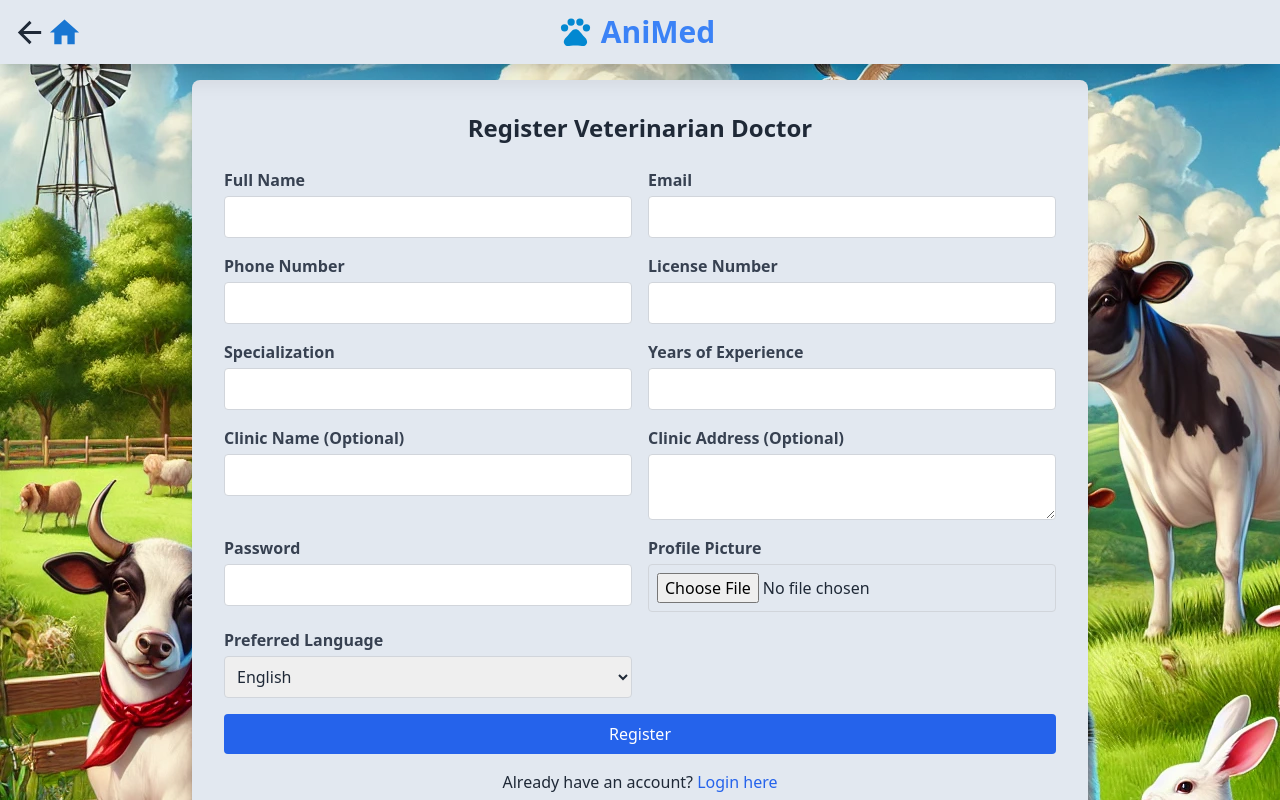
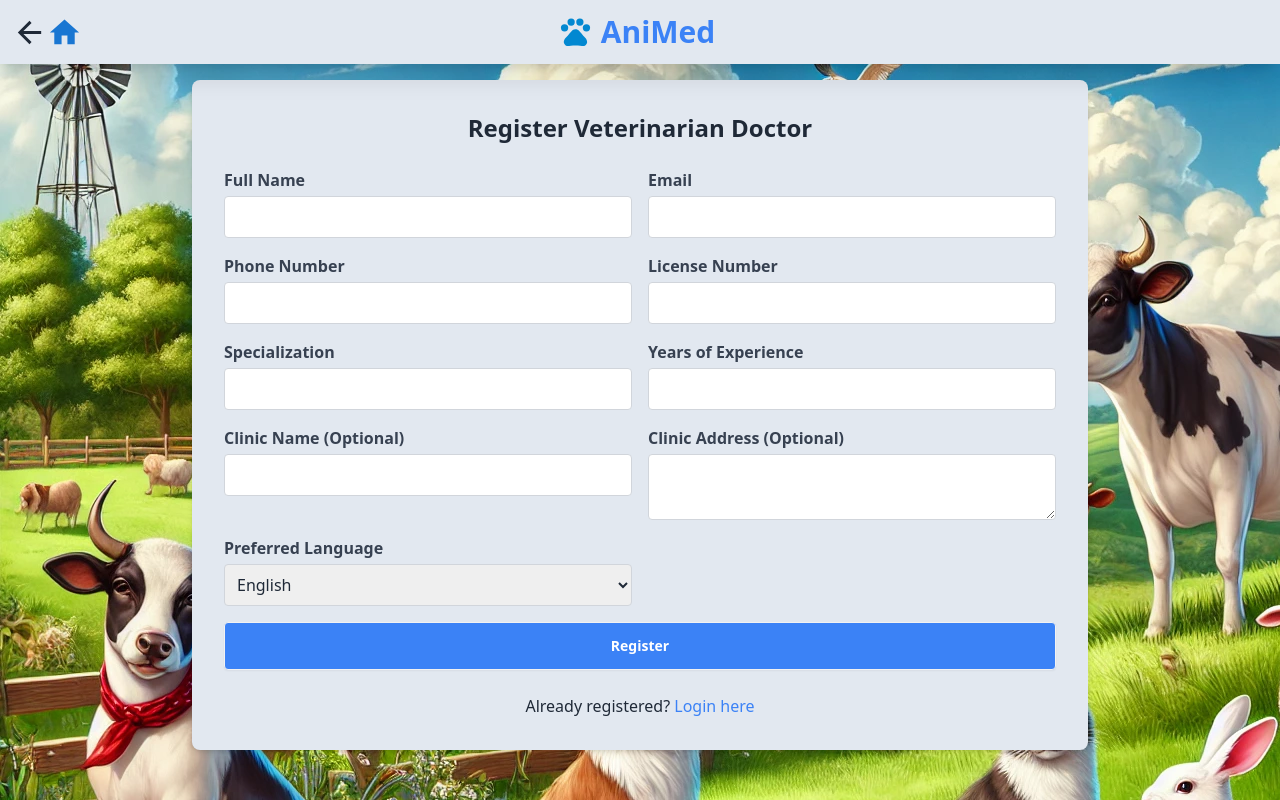
Before and after one commit to Gowtham-G29/AniMed-Frontend, a React (Vite) app in the folder Cattles and Pets Disease Diagnosis System/: page /vetDoctorDetailsRegister in a window 1280 px wide. Shown: the top 800 px of the page. Built offline with nearby package versions, Linux system fonts and the light colour scheme.

Commit message:
Create: doctor and user register page and success message page

```diff
--- a/Cattles and Pets Disease Diagnosis System/src/pages/DoctorDetailsRegister.jsx
+++ b/Cattles and Pets Disease Diagnosis System/src/pages/DoctorDetailsRegister.jsx
@@ -1,10 +1,13 @@
 import { useState } from "react";
-import { Link } from "react-router-dom";
+import { Link, useNavigate } from "react-router-dom";
 import Footer from "../components/Footer";
 import NavBar2 from "../components/NavBar2";
 import Home from "../assets/Home.webp";
+import { vetDoctorDetailsRegister } from "../services/api";
 
 function VetDoctorDetailsRegister() {
+  const navigate = useNavigate();
+
   const initialState = {
     fullName: { required: false },
     email: { required: false, invalid: false },
@@ -12,7 +15,6 @@ function VetDoctorDetailsRegister() {
     licenseNumber: { required: false },
     specialization: { required: false },
     experience: { required: false },
-    password: { required: false },
     custom_error: null,
   };
 
@@ -27,8 +29,6 @@ function VetDoctorDetailsRegister() {
     experience: "",
     clinicName: "",
     clinicAddress: "",
-    password: "",
-    profilePicture: "",
     preferredLanguage: "English",
   });
 
@@ -68,10 +68,6 @@ function VetDoctorDetailsRegister() {
       validationErrors.experience.required = true;
       hasError = true;
     }
-    if (!inputs.password) {
-      validationErrors.password.required = true;
-      hasError = true;
-    }
 
     if (hasError) {
       setErrors(validationErrors);
@@ -79,11 +75,36 @@ function VetDoctorDetailsRegister() {
     }
 
     setLoading(true);
-    // Submit data to backend here
+
+    try {
+      const payload = {
+        fullName: inputs.fullName,
+        email: inputs.email,
+        phoneNumber: inputs.phoneNumber,
+        licenseNumber: inputs.licenseNumber,
+        specialization: inputs.specialization,
+        experience: inputs.experience,
+        clinicName: inputs.clinicName,
+        clinicAddress: inputs.clinicAddress,
+        preferredLanguage: inputs.preferredLanguage,
+      };
+
+      const response = await vetDoctorDetailsRegister(payload);
+      console.log("frontend", response);
+
+      if (response.data.token) {
+        setLoading(false);
+        navigate("/regSuccessPage");
+      }
+    } catch (error) {
+      setLoading(false);
+      return error;
+    }
   };
 
   const handleInput = (event) => {
-    setInputs({ ...inputs, [event.target.name]: event.target.value });
+    const { name, value } = event.target;
+    setInputs({ ...inputs, [name]: value });
   };
 
   return (
@@ -240,43 +261,7 @@ function VetDoctorDetailsRegister() {
                       name="clinicAddress"
                       onChange={handleInput}
                       className="form-control w-full p-2 border border-gray-300 rounded mt-1"
-                    />
-                  </div>
-
-                  {/* Password */}
-                  <div>
-                    <label className="block text-gray-700 font-semibold">
-                      Password
-                    </label>
-                    <input
-                      type="password"
-                      name="password"
-                      onChange={handleInput}
-                      className="form-control w-full p-2 border border-gray-300 rounded mt-1"
-                    />
-                    {errors.password.required && (
-                      <span className="text-red-500 text-sm">
-                        Password is required.
-                      </span>
-                    )}
-                  </div>
-
-                  {/* Profile Picture */}
-                  <div>
-                    <label className="block text-gray-700 font-semibold">
-                      Profile Picture
-                    </label>
-                    <input
-                      type="file"
-                      name="profilePicture"
-                      onChange={(event) => {
-                        setInputs({
-                          ...inputs,
-                          profilePicture: event.target.files[0],
-                        });
-                      }}
-                      className="form-control w-full p-2 border border-gray-300 rounded mt-1"
-                    />
+                    ></textarea>
                   </div>
 
                   {/* Preferred Language */}
@@ -291,39 +276,40 @@ function VetDoctorDetailsRegister() {
                       className="form-control w-full p-2 border border-gray-300 rounded mt-1"
                     >
                       <option value="English">English</option>
-                      <option value="Spanish">Spanish</option>
-                      <option value="French">French</option>
-                      <option value="German">German</option>
+                      <option value="Tamil">Tamil</option>
                       <option value="Hindi">Hindi</option>
-                      <option value="Tamil">Tamil</option>
+                      <option value="Telugu">Telugu</option>
+                      <option value="Malayalam">Malayalam</option>
                     </select>
                   </div>
 
                   {/* Submit Button */}
-                  <div className="col-span-2">
+                  <div className="col-span-2 text-center">
                     <button
                       type="submit"
-                      disabled={loading}
-                      className={`w-full p-2 text-white bg-blue-600 rounded hover:bg-blue-700 ${
+                      className={`btn w-full bg-blue-500 text-white py-2 rounded ${
                         loading ? "opacity-50 cursor-not-allowed" : ""
                       }`}
+                      disabled={loading}
                     >
                       {loading ? "Submitting..." : "Register"}
                     </button>
-                    {errors.custom_error && (
-                      <p className="text-red-500 text-center mt-2">
-                        {errors.custom_error}
-                      </p>
-                    )}
                   </div>
                 </form>
-                <div className="mt-4 text-center">
-                  <p>
-                    Already have an account?{" "}
-                    <Link to="/login" className="text-blue-600 hover:underline">
-                      Login here
-                    </Link>
-                  </p>
+
+                {/* Error Message */}
+                {errors.custom_error && (
+                  <div className="text-center text-red-500 mt-4">
+                    {errors.custom_error}
+                  </div>
+                )}
+
+                {/* Login Link */}
+                <div className="mt-6 text-center">
+                  Already registered?{" "}
+                  <Link to="/login" className="text-blue-500">
+                    Login here
+                  </Link>
                 </div>
               </div>
             </div>
--- /dev/null
+++ b/Cattles and Pets Disease Diagnosis System/src/pages/RegSuccessPage.jsx
@@ -0,0 +1,37 @@
+import { Link } from "react-router-dom";
+import Footer from "../components/Footer";
+
+function RegSuccessPage() {
+
+
+  return (
+    <>
+    <div className="hero min-h-screen bg-slate-200">
+      <div className="hero-content flex-col lg:flex-row-reverse px-4 lg:px-0">
+        {/* Image Section */}
+        <img
+          src="https://i.pinimg.com/236x/d9/b7/bf/d9b7bf0a4b4c91c697295904a93627e3.jpg"
+          className="max-w-sm rounded-lg shadow-2xl mb-6 lg:mb-0 lg:max-w-md"
+        />
+        {/* Text Section */}
+        <div className="text-center lg:text-left">
+          <h1 className="text-3xl lg:text-5xl font-bold mb-4">Congratulations ! Doctor</h1>
+          <p className="py-6 text-sm lg:text-base">
+            Once your verification is completed, you will get access to the dashboard.
+            Thank you for your patience 😇. Kindly attach your documents to xyz@gmail.com.
+            If you have any queries, feel free to contact the Administrator. Thank you🙏🏻
+          </p>
+          <Link to="/">
+            <button className="btn btn-primary">Go to Home</button>
+          </Link>
+        </div>
+      </div>
+    </div>
+    <div className="divider"></div>
+    <Footer/>
+    </>
+
+  );
+}
+
+export default RegSuccessPage;
--- a/Cattles and Pets Disease Diagnosis System/src/pages/RegisterPage.jsx
+++ b/Cattles and Pets Disease Diagnosis System/src/pages/RegisterPage.jsx
@@ -95,30 +95,7 @@ function Register() {
       }
     } catch (err) {
       setLoading(false);
-
-      // Default to a generic error message
-      let customError = "An unexpected error occurred. Please try again later.";
-
-      if (err.response) {
-        const serverError = err.response.data?.message || customError;
-
-        if (serverError === "User Already Registered") {
-          customError = "This email is already registered.";
-        } else if (serverError.includes("WEAK_PASSWORD")) {
-          customError = "Password should be at least 6 characters.";
-        } else {
-          customError = serverError;
-        }
-      } else if (err.request) {
-        customError = "Network error. Please check your connection.";
-      } else {
-        customError = "An unexpected error occurred. Please try again later.";
-      }
-
-      setErrors({
-        ...validationErrors,
-        custom_error: customError,
-      });
+       console.log(err);
     }
   };
 
--- a/Cattles and Pets Disease Diagnosis System/src/pages/UserdetailsRegister.jsx
+++ b/Cattles and Pets Disease Diagnosis System/src/pages/UserdetailsRegister.jsx
@@ -22,7 +22,6 @@ function UserDetailsRegister() {
     telephoneNumber: "",
     contactEmail: "",
     Address: "",
-    photo: "default.jpeg",
   });
 
   const navigate = useNavigate();
@@ -60,9 +59,7 @@ function UserDetailsRegister() {
       setErrors(validationErrors);
       return;
     }
-
     setLoading(true);
-    // Submit data to backend here
     try {
       const response = await userDetailsRegister({
         Name: inputs.Name,
@@ -70,15 +67,15 @@ function UserDetailsRegister() {
         telephoneNumber: inputs.telephoneNumber,
         contactEmail: inputs.contactEmail,
         Address: inputs.Address,
-        photo: inputs.photo,
       });
 
       if (response.data.token) {
         setLoading(false);
         navigate("/");
       }
+
     } catch (error) {
-      throw new Error(error);
+      console.log(error)
     }
   };
 
@@ -179,6 +176,7 @@ function UserDetailsRegister() {
                   </div>
 
                   {/* Address */}
+
                   <div>
                     <label className="block text-gray-700 font-semibold">
                       Address
@@ -193,22 +191,6 @@ function UserDetailsRegister() {
                         Address is required.
                       </span>
                     )}
-                  </div>
-
-                  {/* Photo */}
-                  <div>
-                    <label className="block text-gray-700 font-semibold">
-                      Profile Photo
-                    </label>
-                    <input
-                      type="file"
-                      placeholder="Optional"
-                      name="photo"
-                      onChange={(e) =>
-                        setInputs({ ...inputs, photo: e.target.files[0] })
-                      }
-                      className="form-control w-full p-2 border border-gray-300 rounded mt-1"
-                    />
                   </div>
 
                   <div className="col-span-2">
```
